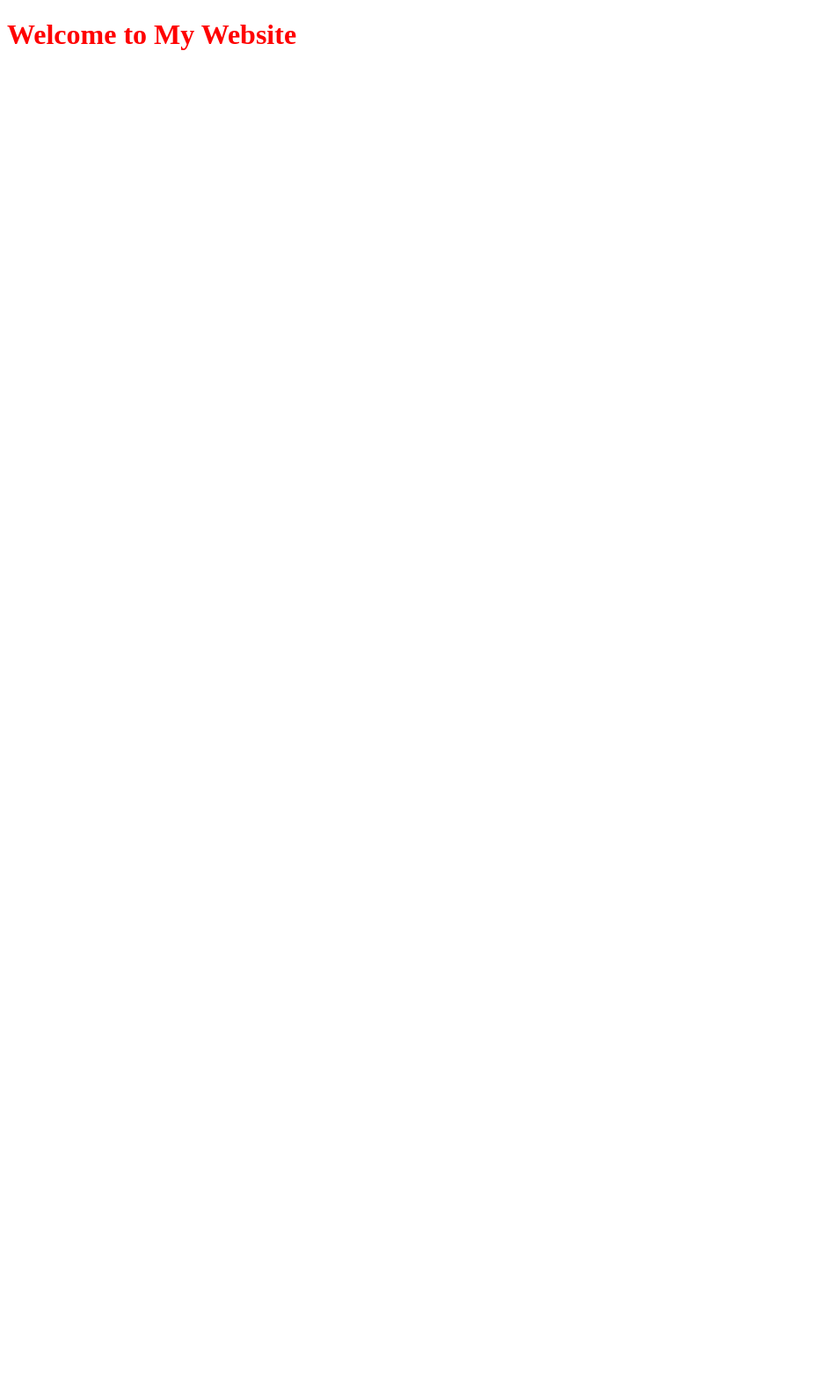
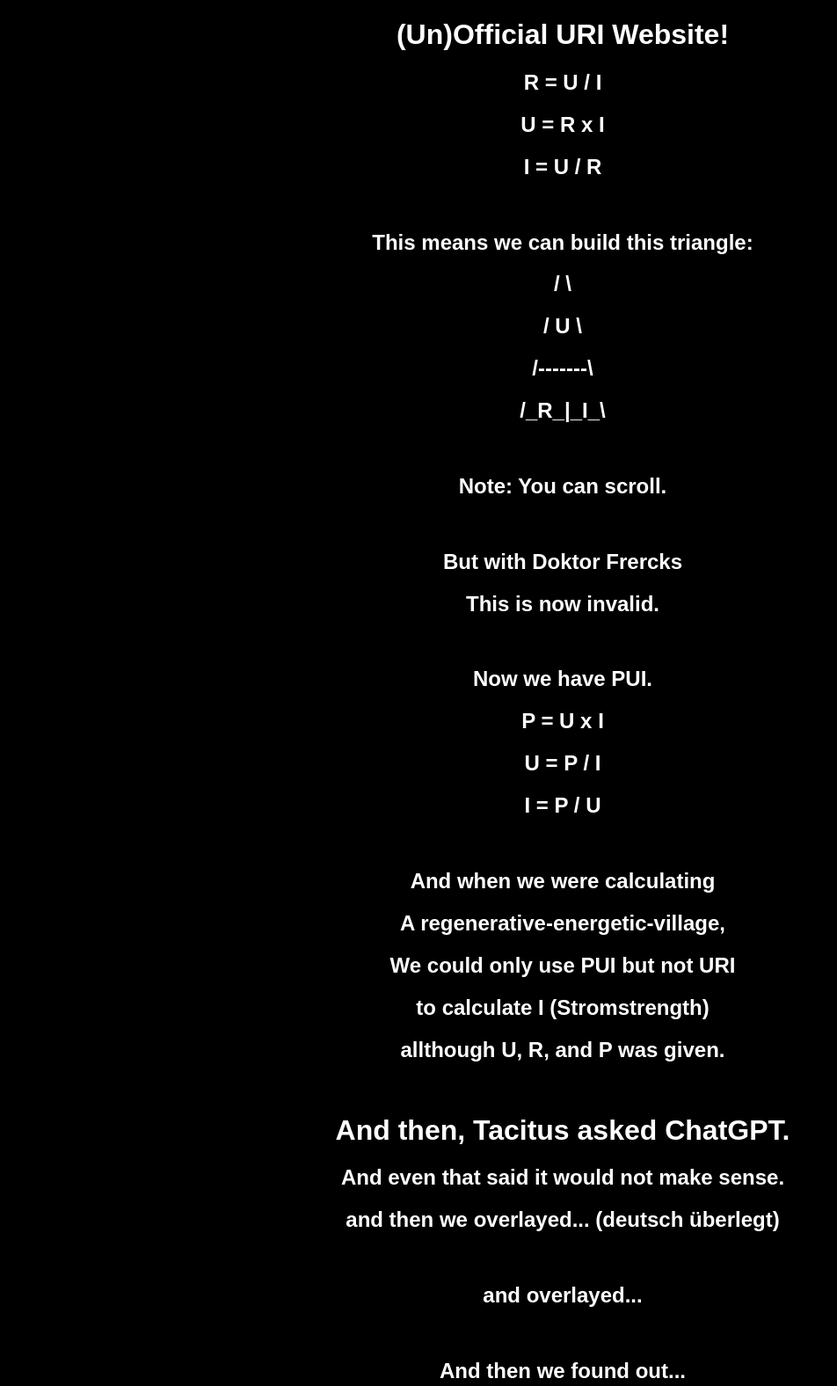
Before and after one commit to TeensConnectWeb/blxbbyURI, a plain HTML site: page index.html in a window 1280 px wide. Shown: the top 1576 px of the page at 88% size, without its empty margins (0-952 px from the left). Before the commit the page ends 800 px from the top, so only its background shows below. Drawn offline with Linux system fonts and the light colour scheme.

Commit message:
Update index.html

```diff
--- a/index.html
+++ b/index.html
@@ -5,13 +5,61 @@
     <meta name="viewport" content="width=device-width, initial-scale=1.0">
     <meta http-equiv="X-UA-Compatible" content="ie=edge">
     <title>My Website</title>
+<meta content="U = R x I // P = U x I" property="og:title" />
+<meta content="Blxbby URI PUI documentation" property="og:description" />
+<meta content="https://uri.blxbby.org/" property="og:url" />
+<meta content="https://claimyourblob.blxbby.org/Blobby.png" property="og:image" />
+<meta content="#43B581" data-react-helmet="true" name="theme-color" />
     <style>
-      h1 {
-        color: red;
-      }
+    body {
+      font-family: Arial, Helvetica, sans-serif;
+      text-align: center;
+      background-color: black;
+    }
+    h1 {
+      color: white;
+    }
+    h2 {
+      color: white;
+    }
     </style>
   </head>
   <body>
-    <h1>Welcome to My Website</h1>
+    <h1>(Un)Official URI Website!</h1>
+    <h2>R = U / I</h2>
+    <h2>U = R x I</h2>
+    <h2>I = U / R</h2>
+    <br>
+    <h2>This means we can build this triangle:</h2>
+    <h2>/ \</h2>
+    <h2>/ U \</h2>
+    <h2>/-------\</h2>
+    <h2>/_R_|_I_\</h2>
+    <br>
+    <h2>Note: You can scroll.</h2>
+    <br>
+    <h2>But with Doktor Frercks</h2>
+    <h2>This is now invalid.</h2>
+    <br>
+    <h2>Now we have PUI.</h2>
+    <h2>P = U x I</h2>
+    <h2>U = P / I</h2>
+    <h2>I = P / U</h2>
+    <br>
+    <h2>And when we were calculating</h2>
+    <h2>A regenerative-energetic-village,</h2>
+    <h2>We could only use PUI but not URI</h2>
+    <h2>to calculate I (Stromstrength)</h2>
+    <h2>allthough U, R, and P was given.</h2>
+    <br>
+    <h1>And then, Tacitus asked ChatGPT.</h1>
+    <h2>And even that said it would not make sense.</h2>
+    <h2>and then we overlayed... (deutsch überlegt)</h2>
+    <br>
+    <h2>and overlayed...</h2>
+    <br>
+    <h2>And then we found out...</h2>
+    <br>
+    <h2>Either Trumm or Frercks lied. or illuminati.</h2>
   </body>
 </html>
```
